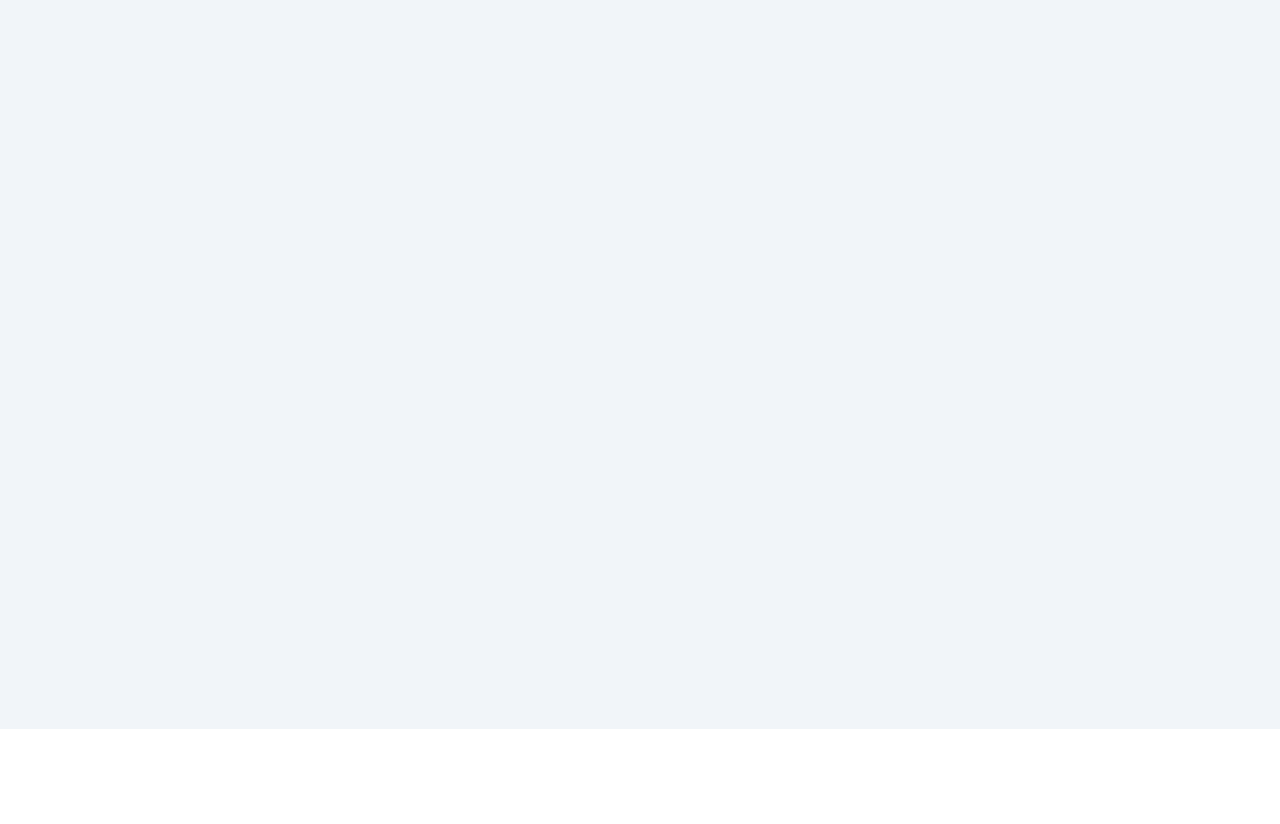
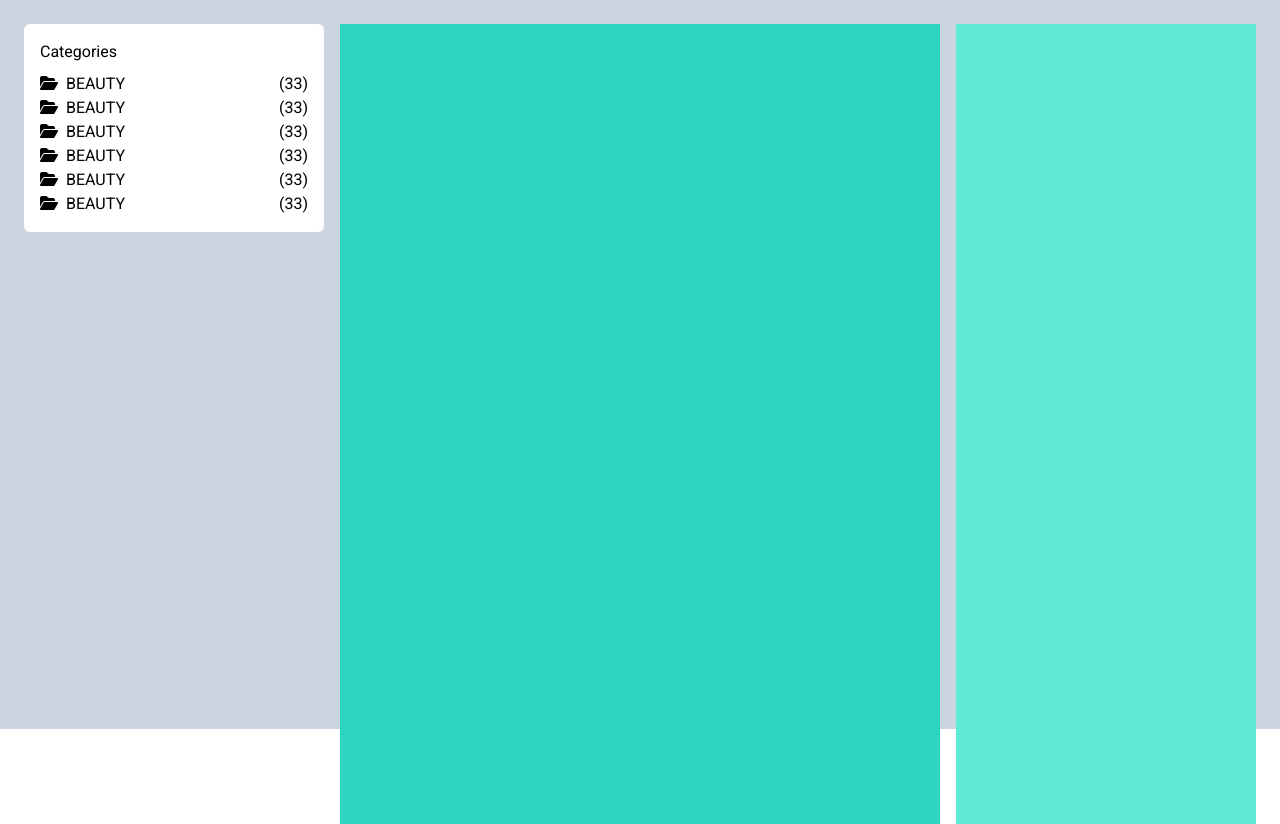
Before and after one commit to ahjam-taoufik/cv2-blog-tailwindcss, a website built with Parcel: page src/index.html in a window 1280 px wide. Shown: the part 71-895 px from the top of the page. Before the commit the page ends 800 px from the top, so only its background shows below. Built offline with nearby package versions, Linux system fonts and the light colour scheme; a web font is replaced by a local one.

Commit message:
add categorie section

```diff
--- a/src/index.html
+++ b/src/index.html
@@ -21,7 +21,7 @@
     <title>Document</title>
   </head>
   <body class="font-roboto">
-    <div class="bg-slate-100 h-screen">
+    <div class="bg-slate-300 h-screen">
       <nav class="bg-slate-200 flex items-center">
         <div class="ml-4">
           <img src="../images/easyshop.png" alt="" />
@@ -44,15 +44,68 @@
           <i class="fas fa-search absolute top-3 left-7 text-gray-400"></i>
           <input
             type="text"
-            class="h-9 w-56 rounded-full pl-10 focus:outline-none"
+            class="h-9 w-56 rounded-full pl-10 focus:outline-none bg-slate-100"
             placeholder="Search..."
           />
           <div class="text-slate-700 hover:text-blue-700 cursor-pointer">
-            <i class="fas fa-user"></i>
+            <i class="far fa-user"></i>
             <span class="ml-1">Register/Login</span>
           </div>
         </div>
       </nav>
+      <div class="w-full h-full mt-10 flex space-x-4 px-6">
+        <div class="w-3/12 h-full">
+          <div class="w-full p-4 bg-white rounded-md">
+            <p class="mb-2">Categories</p>
+            <ul>
+              <li class="w-full flex justify-between">
+                <div>
+                  <i class="fas fa-folder-open mr-1"></i>
+                  <span class="uppercase">Beauty</span>
+                </div>
+                <span>(33)</span>
+              </li>
+              <li class="w-full flex justify-between">
+                <div>
+                  <i class="fas fa-folder-open mr-1"></i>
+                  <span class="uppercase">Beauty</span>
+                </div>
+                <span>(33)</span>
+              </li>
+              <li class="w-full flex justify-between">
+                <div>
+                  <i class="fas fa-folder-open mr-1"></i>
+                  <span class="uppercase">Beauty</span>
+                </div>
+                <span>(33)</span>
+              </li>
+              <li class="w-full flex justify-between">
+                <div>
+                  <i class="fas fa-folder-open mr-1"></i>
+                  <span class="uppercase">Beauty</span>
+                </div>
+                <span>(33)</span>
+              </li>
+              <li class="w-full flex justify-between">
+                <div>
+                  <i class="fas fa-folder-open mr-1"></i>
+                  <span class="uppercase">Beauty</span>
+                </div>
+                <span>(33)</span>
+              </li>
+              <li class="w-full flex justify-between">
+                <div>
+                  <i class="fas fa-folder-open mr-1"></i>
+                  <span class="uppercase">Beauty</span>
+                </div>
+                <span>(33)</span>
+              </li>
+            </ul>
+          </div>
+        </div>
+        <div class="w-6/12 h-full bg-teal-400"></div>
+        <div class="w-3/12 h-full bg-teal-300"></div>
+      </div>
     </div>
   </body>
 </html>
```
Also changed, not shown: dist/index.html, 2 other files.
